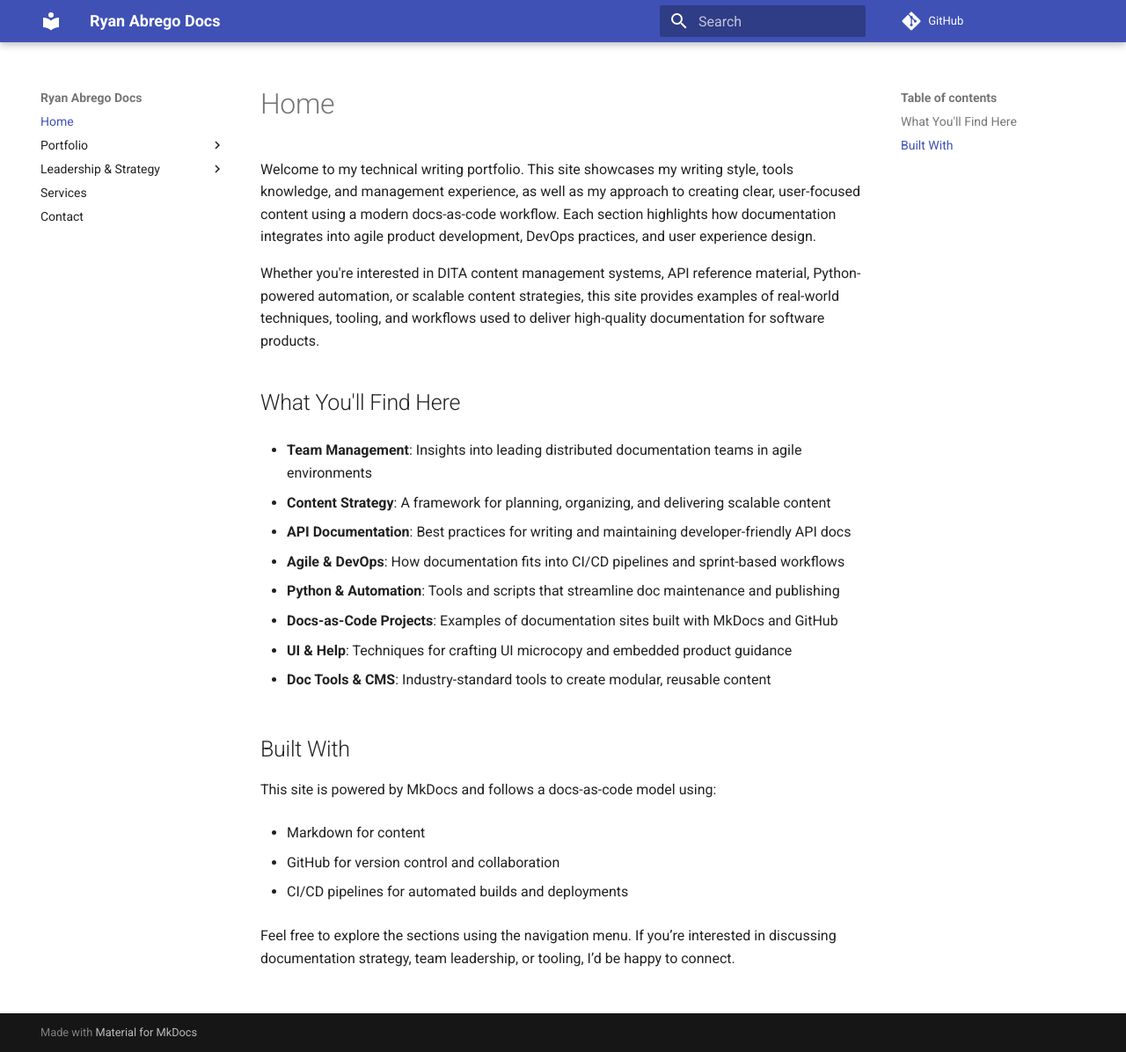
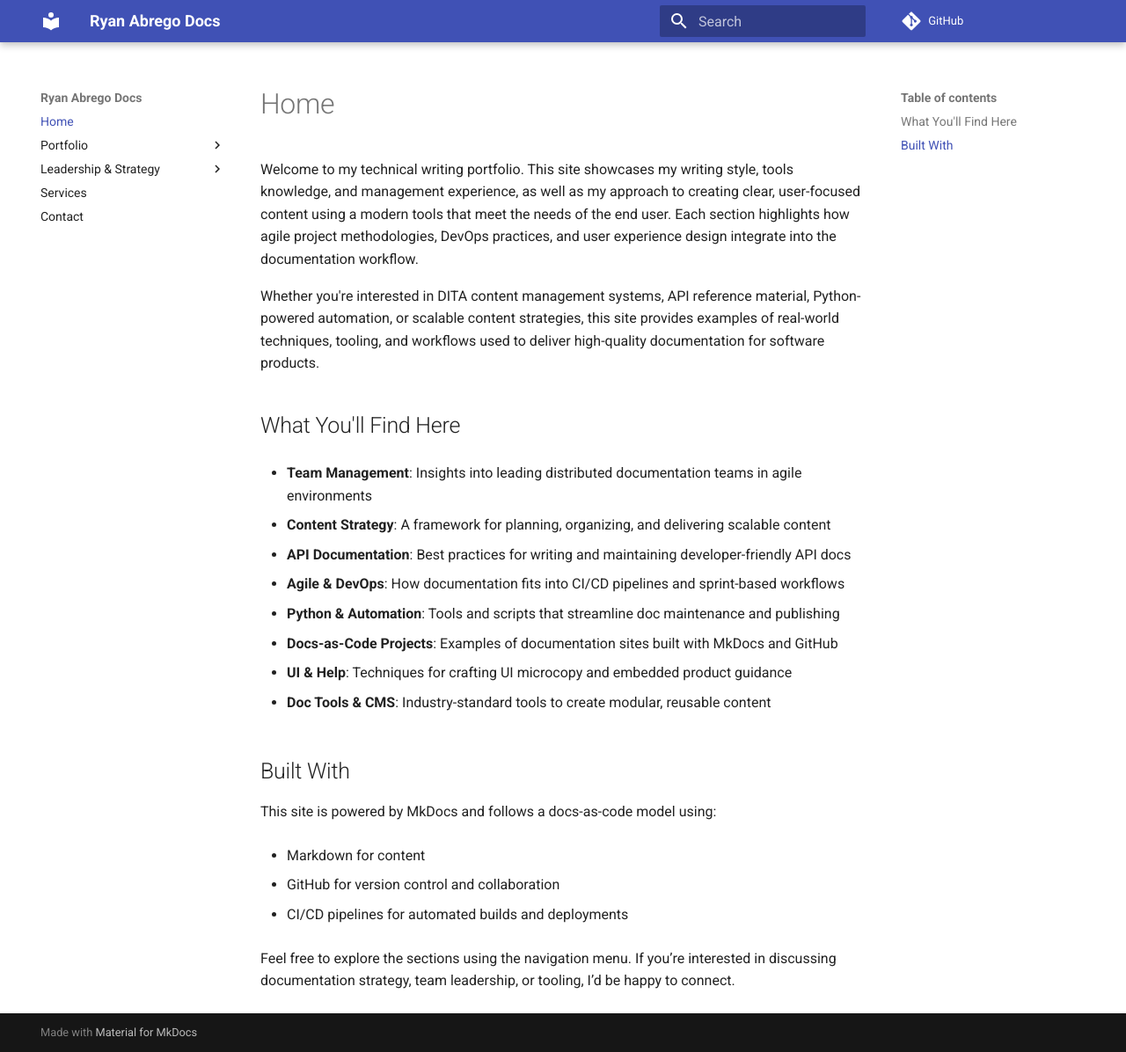
Before and after one commit to ryanabrego/MkDocs, an MkDocs documentation site: the page built from docs/index.md, in a window 1280 px wide and 1196 px high. Shown: the whole window at 88% size. Built offline with MkDocs 1.6.1 and Material for MkDocs 9.7.7, drawn with Linux system fonts in a browser that asks for light colours; comment, search, counter and statistics services are not loaded.

Commit message:
Update index.md

```diff
--- a/docs/index.md
+++ b/docs/index.md
@@ -1,4 +1,4 @@
-Welcome to my technical writing portfolio. This site showcases my writing style, tools knowledge, and management experience, as well as my approach to creating clear, user-focused content using a modern docs-as-code workflow. Each section highlights how documentation integrates into agile product development, DevOps practices, and user experience design.
+Welcome to my technical writing portfolio. This site showcases my writing style, tools knowledge, and management experience, as well as my approach to creating clear, user-focused content using a modern tools that meet the needs of the end user. Each section highlights how agile project methodologies, DevOps practices, and user experience design integrate into the documentation workflow.
 
 Whether you're interested in DITA content management systems, API reference material, Python-powered automation, or scalable content strategies, this site provides examples of real-world techniques, tooling, and workflows used to deliver high-quality documentation for software products.
 
```
